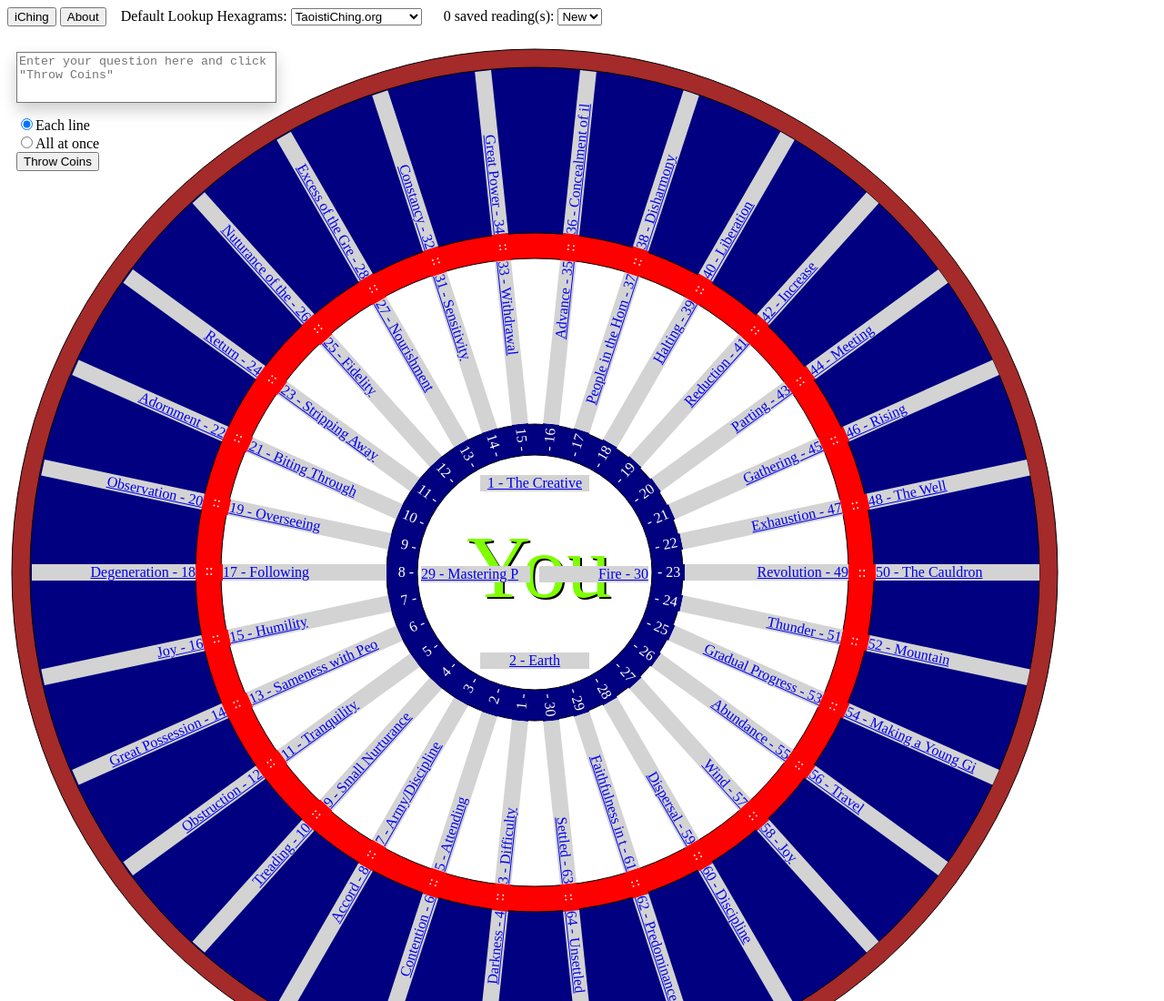
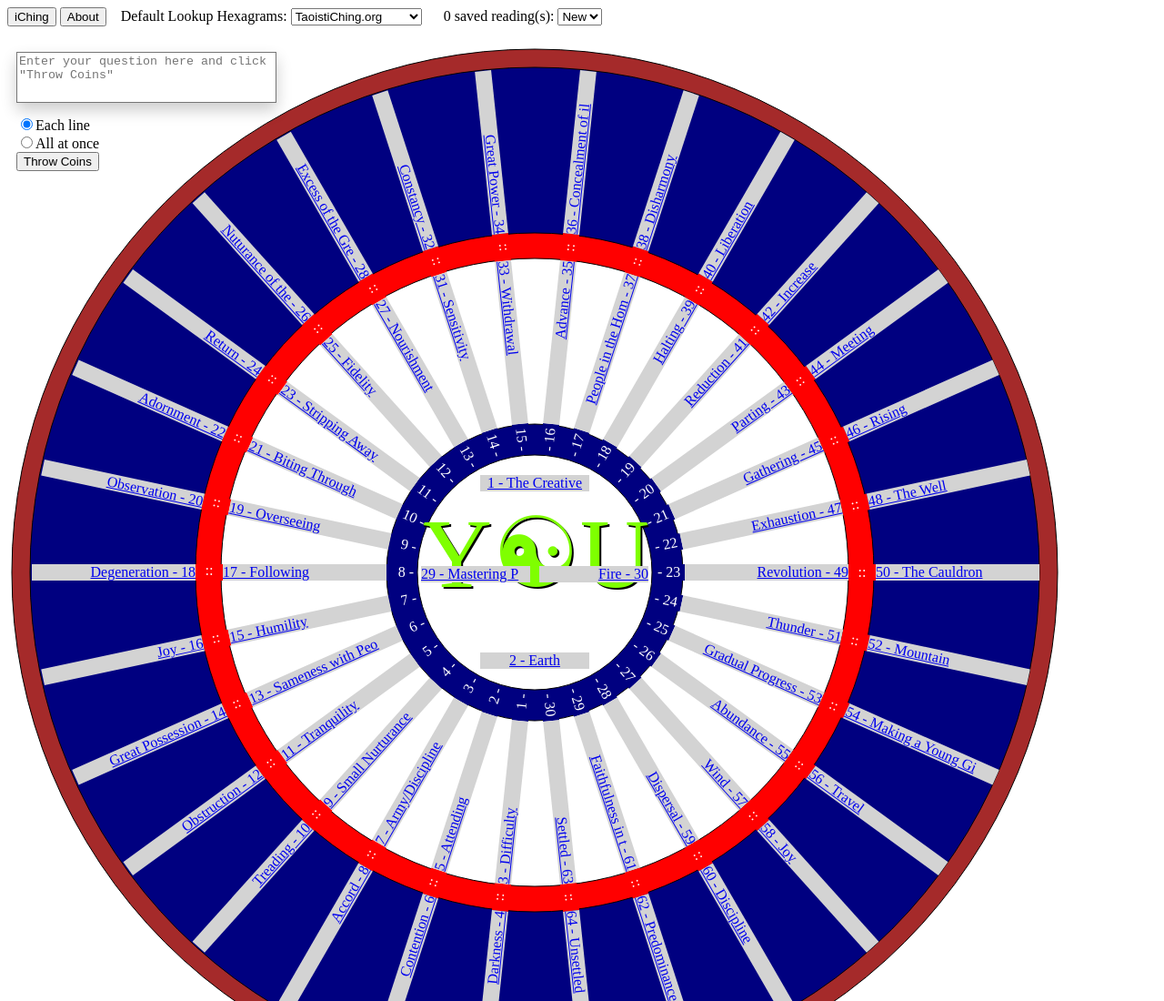
Before and after one commit to melmers/iChing, a plain HTML site: page index.html in a window 1280 px wide. Shown: the top 1100 px of the page at 91% size. Drawn offline with nearby package versions, Linux system fonts and the light colour scheme; some packages are replaced by stand-ins of ours.

Commit message:
Add files via upload

```diff
--- a/index.html
+++ b/index.html
@@ -43,7 +43,7 @@
                   <circle cx="580px" cy="582px" r="129" stroke="black" stroke-width="1" fill="white" />
                 </svg>
                 <div class="youInCenter">
-                  You
+                  Y&#9775U
                 </div>
                 <div ng-repeat="i in noSpokeInfo">
                   <div class="{{i.classes}} hex{{i.hex}}">
--- a/style.css
+++ b/style.css
@@ -224,9 +224,9 @@
 }
 .youInCenter {
   position:absolute;
-  top:520px;
-  left:505px;
-  font-size:98px;
+  top:498px;
+  left:455px;
+  font-size:108px;
   color:chartreuse;
   text-shadow: 2px 2px #000000;
 }
```
